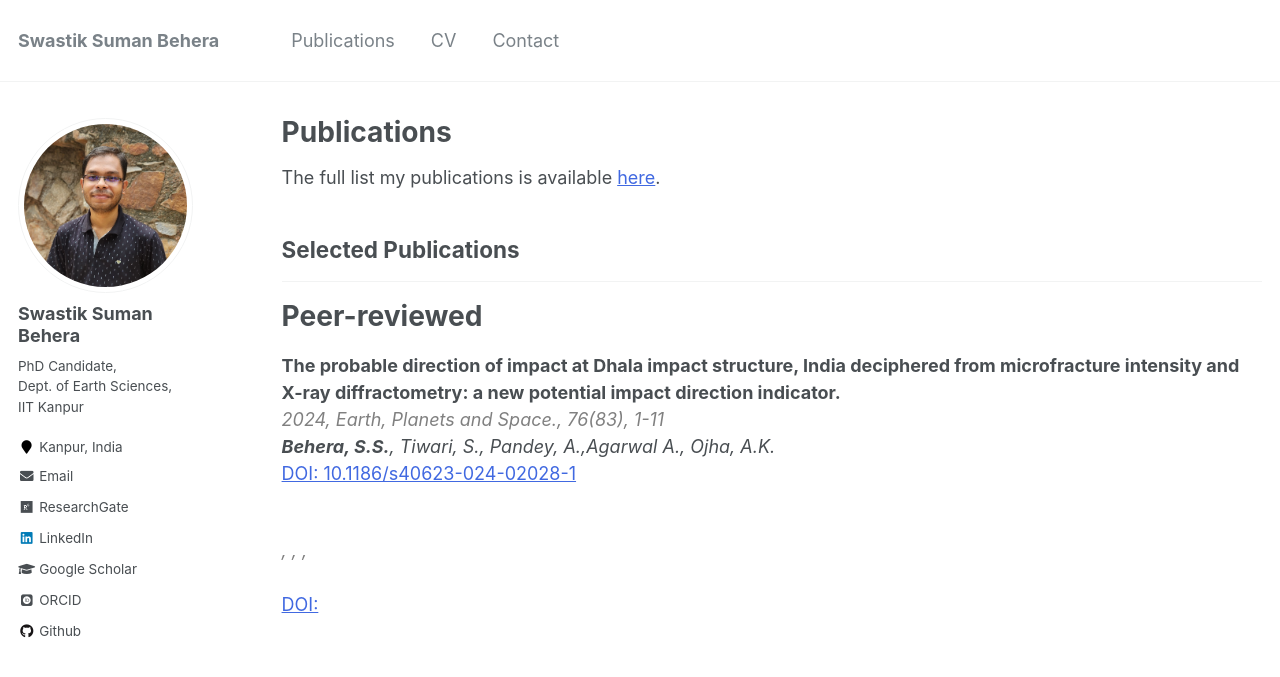
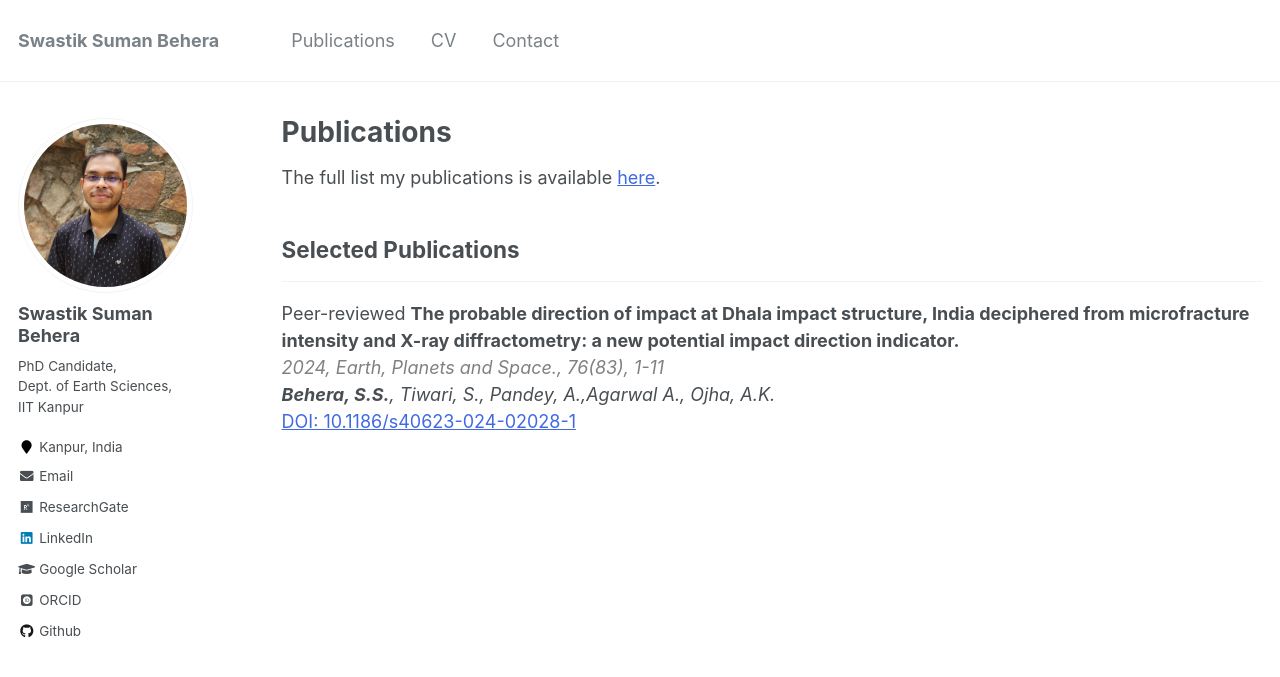
Before and after one commit to swastiksumanbehera/swastiksumanbehera.github.io, a Jekyll site: the page built from _pages/publications.md, in a window 1280 px wide. Shown: the top 677 px of the page. Built offline with Jekyll 4.4.1, drawn with Linux system fonts in a browser that asks for light colours; some web fonts are replaced.

Commit message:
Update publications.md

```diff
--- a/_pages/publications.md
+++ b/_pages/publications.md
@@ -12,13 +12,9 @@ The full list my publications is available [here](){:target="_blank"}.
 
 {% for publi in site.data.publications %}
 
-# Peer-reviewed
+Peer-reviewed
 <strong>The probable direction of impact at Dhala impact structure, India deciphered from microfracture intensity and X-ray diffractometry: a new potential impact direction indicator.</strong> <br />
  <span style="color:grey"> <em>2024, Earth, Planets and Space., 76(83), 1-11</em> </span> <br />
   <em><b>Behera, S.S.</b>, Tiwari, S., Pandey, A.,Agarwal A., Ojha, A.K.</em><br/> <a href="https://doi.org/10.1186/s40623-024-02028-1"> DOI: 10.1186/s40623-024-02028-1</a>
 
- <strong> {{ publi.title }} </strong> <br />
- <span style="color:grey"> <em>{{ publi.month }} {{ publi.year }},  {{ publi.journal }}, {{ publi.volume }}, {{ publi.pages }} </em> </span> <br />
-  <em>{{ publi.authors }} </em><br /> <a href="{{ publi.url }}"> DOI: {{ publi.doi }}</a>
-
 {% endfor %}
```
